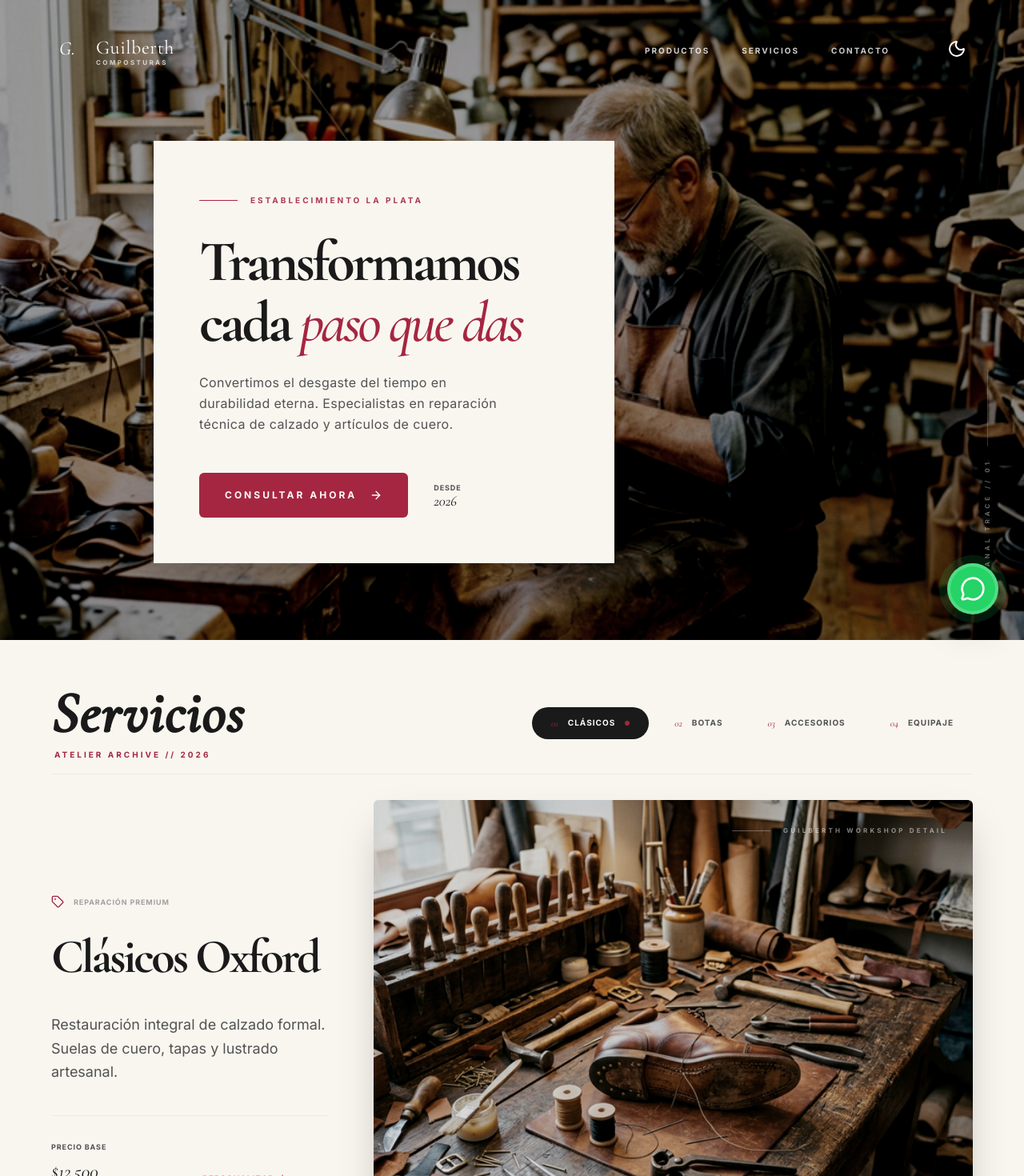
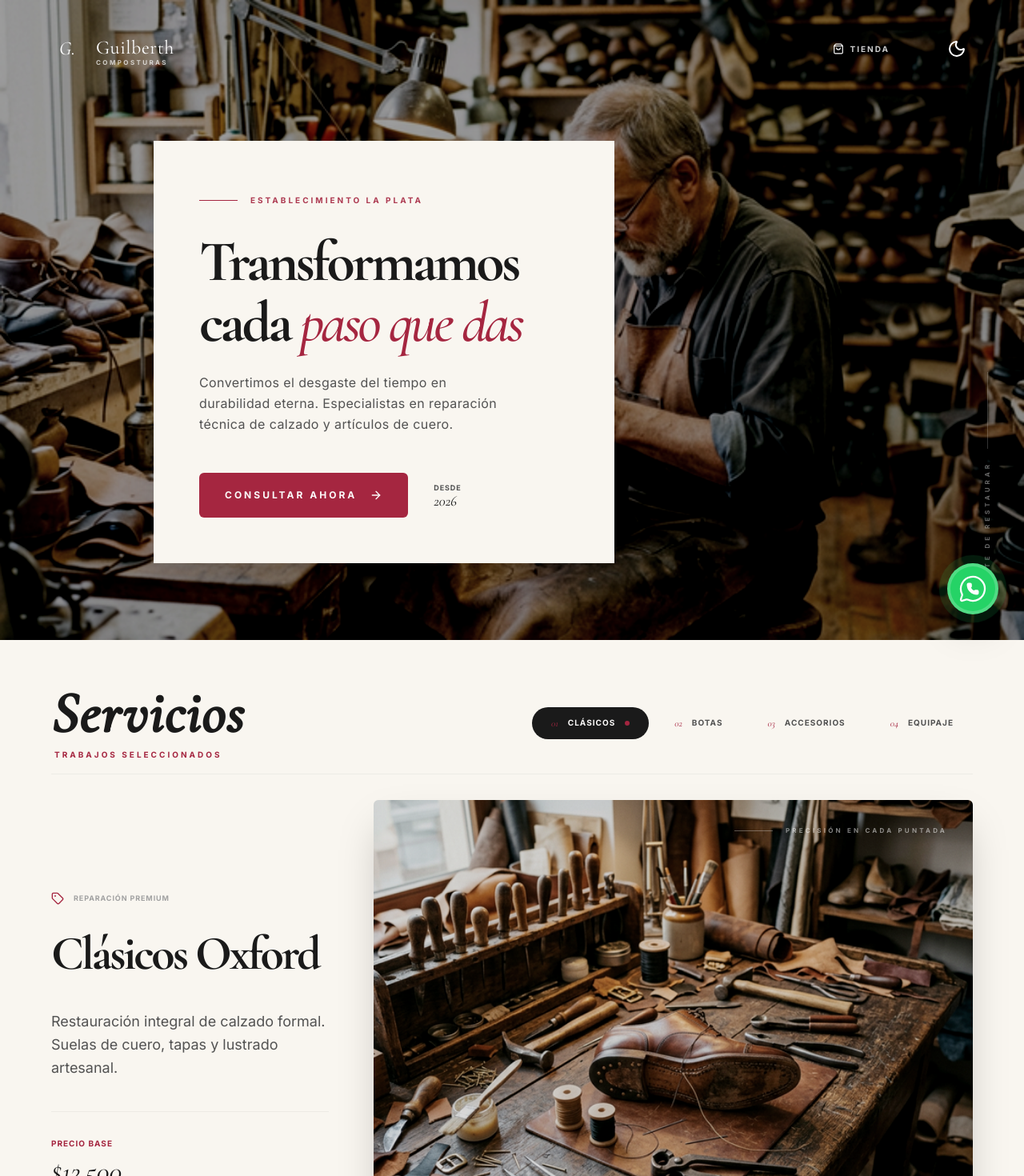
Before and after one commit to Cbas-54/Gilbert-page, a React (Vite) app: page / in a window 1280 px wide. Shown: the top 1470 px of the page at 80% size. Built offline with nearby package versions, Linux system fonts and the light colour scheme.

Commit message:
se agrego un favicon, se cambiaron textos en ingles por eslogans, se quitaron opciones sin utilidad en productos y servicios, se renombro productos a tienda, se le agrego un icono y se eliminaron las opciones de servicios y contacto de la navbar

```diff
--- a/index.html
+++ b/index.html
@@ -2,9 +2,9 @@
 <html lang="en">
   <head>
     <meta charset="UTF-8" />
-    <link rel="icon" type="image/svg+xml" href="/vite.svg" />
+    <link rel="icon" type="image/png" href="/favicon.png" />
     <meta name="viewport" content="width=device-width, initial-scale=1.0" />
-    <title>pagina-guilberth</title>
+    <title>Guilberth | Compostura de Calzado y Artículos de Cuero</title>
   </head>
   <body>
     <div id="root"></div>
--- a/src/components/common/WhatsAppButton.jsx
+++ b/src/components/common/WhatsAppButton.jsx
@@ -1,4 +1,4 @@
-import { MessageCircle } from 'lucide-react';
+import { MessageCircle, Phone } from 'lucide-react';
 
 const WhatsAppButton = () => {
   const phoneNumber = "5492215547353"; // Replace with real number
@@ -17,7 +17,14 @@ const WhatsAppButton = () => {
       <div className="absolute inset-0 bg-[#25D366] rounded-full animate-ping opacity-20 group-hover:opacity-40"></div>
 
       <div className="relative w-16 h-16 bg-[#25D366] text-white rounded-full flex items-center justify-center shadow-2xl transition-all duration-300 group-hover:scale-110 group-hover:-rotate-12 border-4 border-white/20">
-        <MessageCircle size={32} />
+        <div className="relative">
+          <MessageCircle size={36} strokeWidth={1.5} />
+          <Phone
+            size={16}
+            className="absolute top-1/2 left-1/2 -translate-x-1/2 -translate-y-1/2 fill-current"
+            strokeWidth={2.5}
+          />
+        </div>
       </div>
 
       {/* Label tooltip */}
--- a/src/components/features/home/Hero.jsx
+++ b/src/components/features/home/Hero.jsx
@@ -64,7 +64,7 @@ const Hero = () => {
           className="font-sans text-[8px] font-bold text-white/40 tracking-[0.5em] uppercase"
           style={{ writingMode: 'vertical-rl', transform: 'rotate(180deg)' }}
         >
-          Artisanal Trace // 01
+          El arte de restaurar
         </span>
       </div>
     </div>
--- a/src/components/features/products/ProductCarousel.jsx
+++ b/src/components/features/products/ProductCarousel.jsx
@@ -60,7 +60,7 @@ const ProductCarousel = () => {
               Servicios
             </h2>
             <span className="font-sans text-[10px] font-black uppercase tracking-[0.3em] text-primary-600 ml-1">
-              Atelier Archive // 2026
+              Trabajos Seleccionados
             </span>
           </div>
 
@@ -120,15 +120,10 @@ const ProductCarousel = () => {
                   {service.description}
                 </p>
 
-                <div className="grid grid-cols-2 gap-8 pt-8 border-t border-border max-w-sm transition-colors duration-500">
+                <div className="pt-8 border-t border-border max-w-sm transition-colors duration-500">
                   <div>
-                    <span className="block font-sans text-[9px] font-black uppercase tracking-widest text-muted-foreground mb-2 transition-colors duration-500">Precio Base</span>
-                    <span className="font-serif text-2xl text-foreground italic transition-colors duration-500">{service.price}</span>
-                  </div>
-                  <div className="flex flex-col justify-end">
-                    <button className="flex items-center gap-2 group/btn font-sans text-[10px] font-bold uppercase tracking-widest text-primary-600 hover:text-foreground transition-colors">
-                      Personalizar <CornerDownRight className="w-3 h-3 group-hover/btn:translate-x-1 transition-transform" />
-                    </button>
+                    <span className="block font-sans text-[10px] font-black uppercase tracking-widest text-primary-600 mb-2 transition-colors duration-500">Precio Base</span>
+                    <span className="font-serif text-3xl md:text-4xl text-foreground italic transition-colors duration-500">{service.price}</span>
                   </div>
                 </div>
               </div>
@@ -157,7 +152,7 @@ const ProductCarousel = () => {
             <div className="absolute top-8 right-8 z-20 flex flex-col items-end sm:flex-row sm:items-center gap-4">
                <div className="hidden sm:block h-[1px] w-12 bg-white/30"></div>
                <span className="font-sans text-[8px] font-black uppercase tracking-[0.4em] text-white/50">
-                 Guilberth Workshop Detail
+                 Precisión en cada puntada
                </span>
             </div>
 
--- a/src/components/layout/Navbar.jsx
+++ b/src/components/layout/Navbar.jsx
@@ -1,6 +1,6 @@
 import { useState, useEffect } from 'react';
 import { useNavigate, useLocation } from 'react-router-dom';
-import { Menu, X, ChevronRight } from 'lucide-react';
+import { Menu, X, ChevronRight, ShoppingBag } from 'lucide-react';
 import { fetchProducts, CATEGORIES } from '../../services/productService';
 import MegaMenu from './MegaMenu';
 import { AnimatedThemeToggler } from '../ui/animated-theme-toggler';
@@ -55,14 +55,6 @@ const Navbar = () => {
             { name: 'Peras', href: '/productos?categoria=deportes&sub=peras' },
             { name: 'Accesorios', href: '/productos?categoria=deportes&sub=accesorios' },
           ]
-        },
-        {
-          title: 'Cuero',
-          items: [
-            { name: 'Limpieza', href: '/productos?categoria=productos para cuero&sub=limpieza' },
-            { name: 'Renovación', href: '/productos?categoria=productos para cuero&sub=renovacion' },
-            { name: 'Tintas', href: '/productos?categoria=productos para cuero&sub=tintas' },
-          ]
         }
       ];
       setMegaMenuData(structuredData);
@@ -73,9 +65,7 @@ const Navbar = () => {
   }, []);
 
   const navLinks = [
-    { name: 'Productos', href: '/productos', type: 'route' },
-    { name: 'Servicios', href: '#servicios', type: 'anchor' },
-    { name: 'Contacto', href: '#ubicacion', type: 'anchor' },
+    { name: 'Tienda', href: '/productos', type: 'route', icon: ShoppingBag },
   ];
 
   const visibleNavLinks = navLinks.filter(link =>
@@ -139,17 +129,18 @@ const Navbar = () => {
                 <div
                   key={link.name}
                   className="relative py-2"
-                  onMouseEnter={() => link.name === 'Productos' ? setShowMegaMenu(true) : setShowMegaMenu(false)}
+                  onMouseEnter={() => link.name === 'Tienda' ? setShowMegaMenu(true) : setShowMegaMenu(false)}
                 >
                   <a
                     href={link.href}
                     onClick={(e) => handleNavigation(e, link)}
-                    className={`text-[10px] font-sans font-bold uppercase tracking-[0.2em] transition-colors duration-300 relative after:content-[''] after:absolute after:-bottom-1 after:left-0 after:w-0 after:h-[1px] after:transition-all after:duration-300 hover:after:w-full
+                    className={`text-[10px] font-sans font-bold uppercase tracking-[0.2em] transition-colors duration-300 relative flex items-center gap-2 after:content-[''] after:absolute after:-bottom-1 after:left-0 after:w-0 after:h-[1px] after:transition-all after:duration-300 hover:after:w-full
                       ${shouldBeSolid
                         ? 'text-foreground/80 hover:text-foreground after:bg-primary-600'
                         : 'text-white/80 hover:text-white after:bg-white'}
                     `}
                   >
+                    {link.icon && <link.icon size={14} className={shouldBeSolid ? 'text-primary-600' : 'text-white'} />}
                     {link.name}
                   </a>
                 </div>
@@ -204,9 +195,12 @@ const Navbar = () => {
                 onClick={(e) => handleNavigation(e, link)}
                 className="group flex items-center justify-between p-4 rounded-2xl bg-muted/50 hover:bg-primary/10 transition-all border border-transparent hover:border-primary/20"
               >
-                <span className="text-[10px] font-black uppercase tracking-widest text-foreground">
-                  {link.name}
-                </span>
+                <div className="flex items-center gap-3">
+                  {link.icon && <link.icon size={16} className="text-primary-600" />}
+                  <span className="text-[10px] font-black uppercase tracking-widest text-foreground">
+                    {link.name}
+                  </span>
+                </div>
                 <ChevronRight size={14} className="text-primary-600 opacity-0 group-hover:opacity-100 transition-all" />
               </a>
             ))}
--- a/src/services/productService.js
+++ b/src/services/productService.js
@@ -11,15 +11,13 @@ export const CATEGORIES = [
   'Todos',
   'Calzado',
   'Mochilas',
-  'Deportes',
-  'Productos para cuero'
+  'Deportes'
 ];
 
 export const SUBCATEGORIES = {
   'Calzado': ['Mujer', 'Hombre', 'Niño', 'Deportivas', 'Botines', 'Vestir'],
   'Mochilas': ['Niños', 'Urbanas'],
-  'Deportes': ['Pelotas', 'Guantes', 'Peras', 'Accesorios'],
-  'Productos para cuero': ['Limpieza', 'Renovación', 'Tintas', 'Otros']
+  'Deportes': ['Pelotas', 'Guantes', 'Peras', 'Accesorios']
 };
 
 const parseCSV = (csv) => {
```
Also changed, not shown: public/favicon.png (added).
